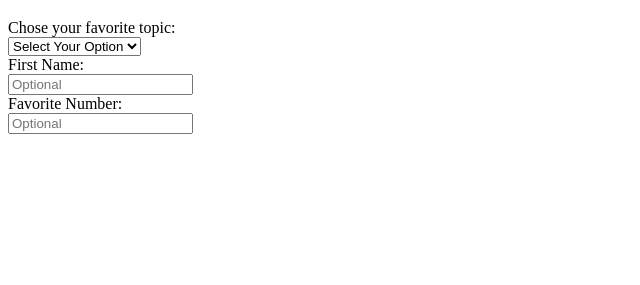
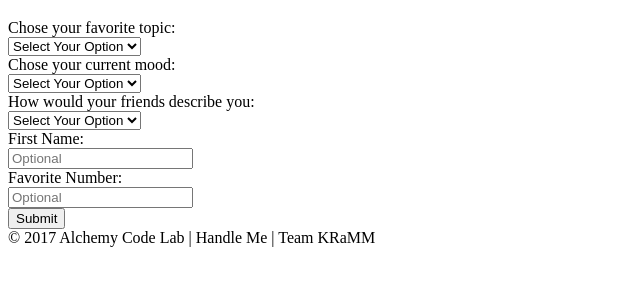
Before and after one commit to acl-301d-summer-2017/Handle_Me, a website: page public/index.html in a window 1280 px wide. Shown: the part 61-346 px from the top of the page, without its empty margins (0-640 px from the left). Drawn offline with nearby package versions, Linux system fonts and the light colour scheme.

Commit message:
add last 2 Qs, link jQuery, include footer

```diff
--- a/public/index.html
+++ b/public/index.html
@@ -19,16 +19,36 @@
         <option value="art">Art</option>
         <option value="food">Food</option>
     </select><br>
-
+    Chose your current mood:<br>
+    <select name="Current Mood">
+        <option value="" disabled selected>Select Your Option</option>
+        <option value="blissful">Blissful</option>
+        <option value="curious">Curious</option>
+        <option value="blah">Blah</option>
+        <option value="weird">Weird</option>
+        <option value="chilled">Chilled</option>
+    </select><br>
+    How would your friends describe you:<br>
+    <select name="Personality Trait">
+        <option value="" disabled selected>Select Your Option</option>
+        <option value="devious">Devious</option>
+        <option value="complacent">Complacent</option>
+        <option value="bouncy">Bouncy</option>
+        <option value="nerdy">Nerdy</option>
+        <option value="anxious">Anxious</option>
+    </select><br>
     First Name:<br>
     <input type="text" name="firstname" placeholder="Optional"><br>
 
     Favorite Number:<br>
-    <input type="number" name="favoritenumber" placeholder="Optional">
+    <input type="number" name="favoritenumber" placeholder="Optional"><br>
+    <input type="submit" placeholder="Submit">
 
 </form>
-
-
+<footer>
+    &copy; 2017 Alchemy Code Lab | Handle Me | Team KRaMM
+  </footer>
+<script src="https://ajax.googleapis.com/ajax/libs/jquery/3.1.1/jquery.min.js"></script>
 </body>
 
 </html>
```
